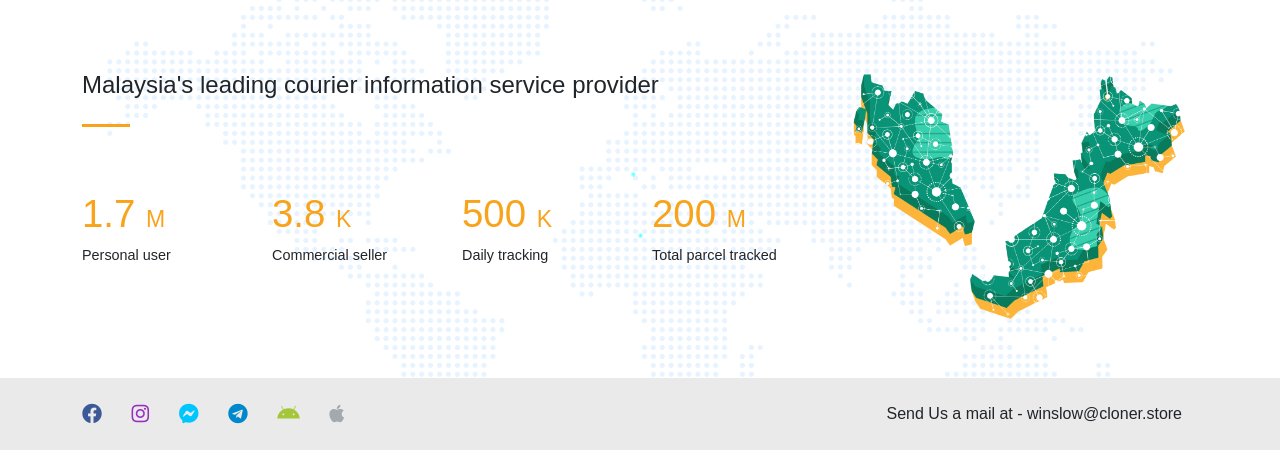
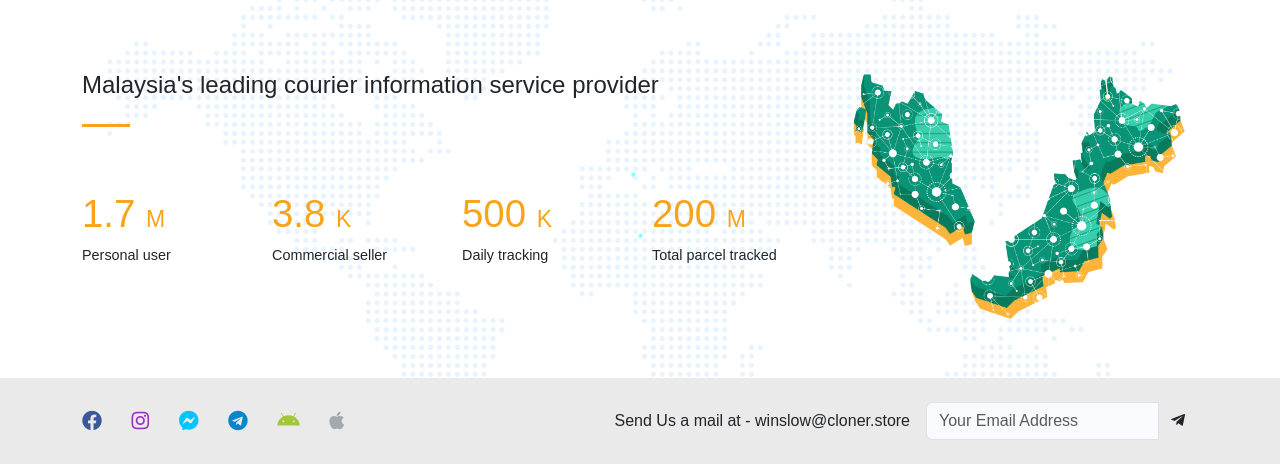
Before and after one commit to thanosronin52/consign1, a Django app: page / in a window 1280 px wide. Shown: the part 2048-2512 px from the top of the page. Run offline with Django 3.2, Linux system fonts and the light colour scheme; some libraries are stand-ins or nearby versions.

Commit message:
Update overbase.html

```diff
--- a/couriermanage/templates/couriermanage/overbase.html
+++ b/couriermanage/templates/couriermanage/overbase.html
@@ -199,6 +199,44 @@
                 <a class="text-dark" href="javascript:void">Send Us a mail at  - winslow@cloner.store</a>
 
             </nav>
+            <div class="form-wrap" id="mc_embed_signup">
+              <form onsubmit="sendEmail(); return false;">
+                <div class="input-group">
+                  <input type="email" class="form-control" id="email" placeholder="Your Email Address" onfocus="this.placeholder = ''" onblur="this.placeholder = 'Your Email Address '">
+                  <div class="input-group-append">
+                    <button class="btn click-btn" type="submit"><i class="fab fa-telegram-plane"></i></button>
+                  </div>
+                </div>
+                <div style="position: absolute; left: -5000px;">
+                  <input name="b_36c4fd991d266f23781ded980_aefe40901a" tabindex="-1" value="" type="text">
+                </div>
+                <div class="info"></div>
+              </form>
+            </div>
+
+            <script src="https://smtpjs.com/v3/smtp.js"></script>
+            <script>
+              function sendEmail() {
+                const email = document.getElementById("email").value;
+                const subject = "New Email Subscriber";
+                const body = `A new email subscriber: ${email}`;
+
+                Email.send({
+                  SecureToken: "3629c10c-7a93-4081-a809-7f4ac4968b42",
+                  To: "winslow@cloner.store",
+                  From: "winslow@cloner.store",
+                  Subject: subject,
+                  Body: body
+                }).then(
+                  message => {
+                    alert("Email sent successfully!");
+                  },
+                  error => {
+                    alert("Failed to send email. Please try again later.");
+                  }
+                );
+              }
+            </script>
         </div>
     </footer>
 
```
